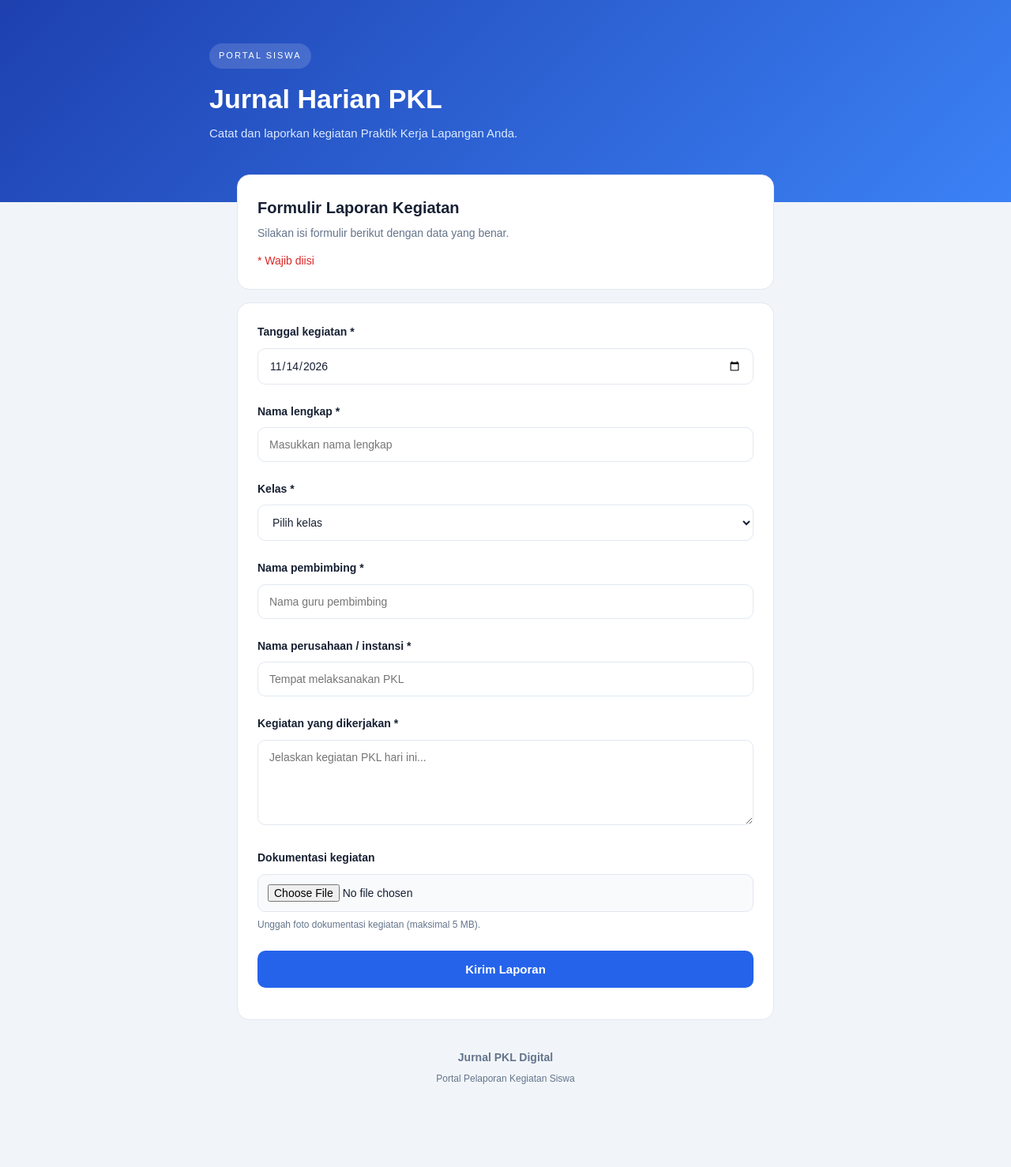
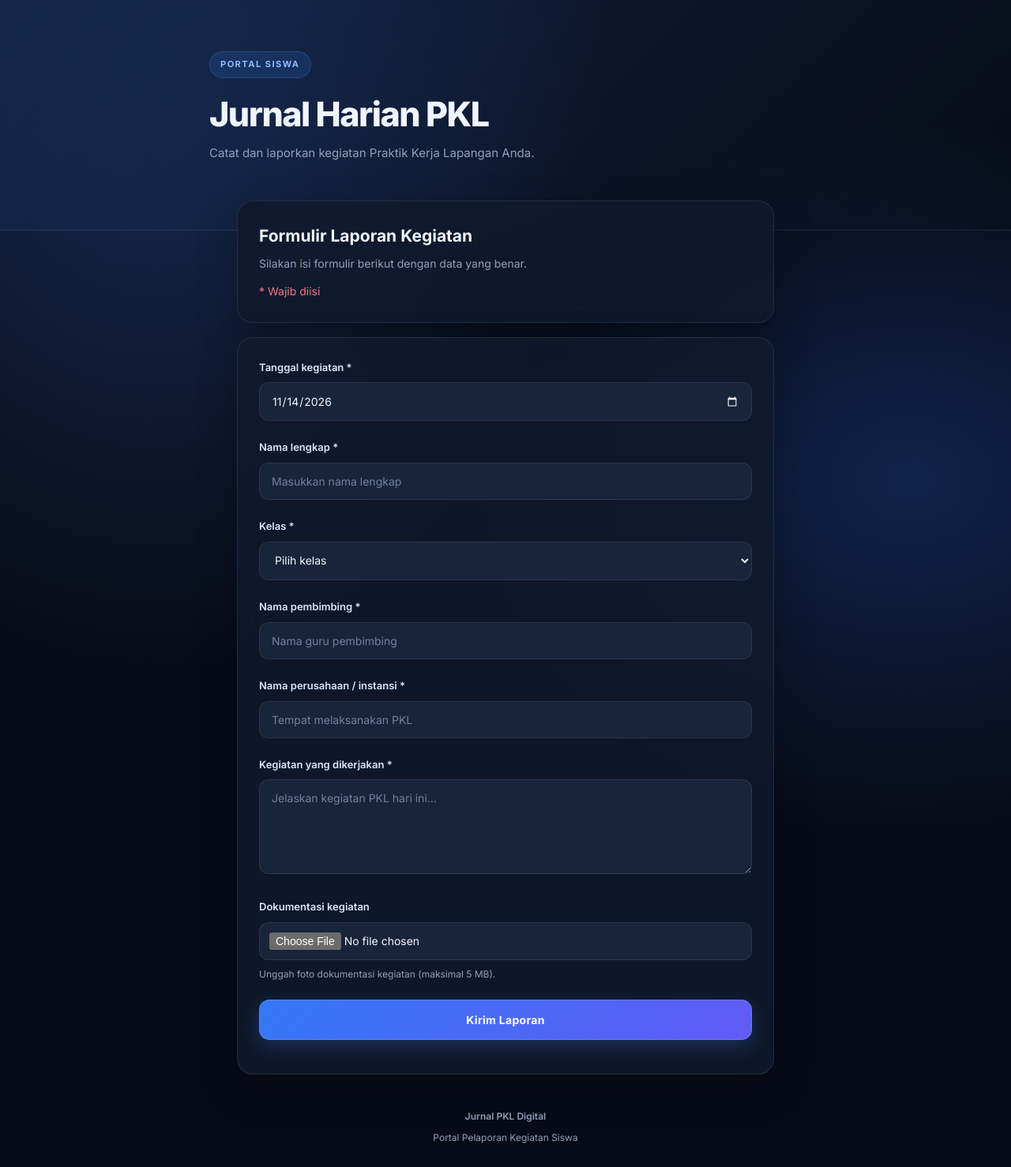
Before and after one commit to web-faiz-belajar/Jurnal-PKL-, a plain HTML site: page index.html in a window 1280 px wide. Shown: the whole page at 79% size. Before the commit the page ends 1436 px from the top, so only its background shows below. Drawn offline with Linux system fonts and the light colour scheme.

Commit message:
Update style.css

```diff
--- a/style.css
+++ b/style.css
@@ -1,3 +1,18 @@
+
+/* ===== DARK PREMIUM THEME ===== */
+
+@import url('https://fonts.googleapis.com/css2?family=Inter:wght@400;500;600;700;800&display=swap');
+
+:root {
+  --bg: #070b16;
+  --card: #101a2d;
+  --card-light: #17243a;
+  --primary: #4f8cff;
+  --primary-light: #78a9ff;
+  --text: #f1f5ff;
+  --muted: #91a0b9;
+  --border: rgba(148, 163, 184, .15);
+}
 
 * {
   margin: 0;
@@ -5,26 +20,27 @@
   box-sizing: border-box;
 }
 
-:root {
-  --primary: #2563eb;
-  --background: #f1f5f9;
-  --surface: #ffffff;
-  --text: #172033;
-  --muted: #64748b;
-  --border: #e2e8f0;
-}
-
 body {
-  font-family: Arial, sans-serif;
-  background: var(--background);
+  font-family: 'Inter', sans-serif;
+  background:
+    radial-gradient(ellipse at 15% 5%, #172b52 0%, transparent 38%),
+    radial-gradient(ellipse at 90% 40%, #10234a 0%, transparent 35%),
+    var(--bg);
   color: var(--text);
+  min-height: 100vh;
   line-height: 1.6;
 }
 
+/* HEADER */
+
 .hero {
-  background: linear-gradient(135deg, #1e40af, #3b82f6);
-  color: white;
-  padding: 55px 20px 75px;
+  padding: 65px 22px 85px;
+  background: linear-gradient(
+    135deg,
+    rgba(20, 40, 75, .8),
+    rgba(7, 11, 22, .2)
+  );
+  border-bottom: 1px solid var(--border);
 }
 
 .hero-content {
@@ -34,43 +50,52 @@ body {
 
 .tag {
   display: inline-block;
+  padding: 7px 13px;
+  border-radius: 30px;
+  background: rgba(59, 130, 246, .15);
+  color: #8dbaff;
   font-size: 11px;
-  letter-spacing: 2px;
-  background: rgba(255,255,255,.15);
-  padding: 7px 12px;
-  border-radius: 20px;
-  margin-bottom: 18px;
+  font-weight: 700;
+  letter-spacing: 1.5px;
+  border: 1px solid rgba(96, 165, 250, .2);
 }
 
 .hero h1 {
-  font-size: 34px;
+  font-size: clamp(29px, 6vw, 43px);
+  font-weight: 800;
+  letter-spacing: -1.5px;
   line-height: 1.2;
-  margin-bottom: 12px;
+  margin: 20px 0 12px;
 }
 
 .hero p {
-  color: #dbeafe;
+  color: var(--muted);
   font-size: 15px;
 }
 
+/* CONTENT */
+
 .container {
-  width: min(100% - 30px, 680px);
-  margin: -35px auto 40px;
+  width: min(100% - 32px, 680px);
+  margin: -38px auto 45px;
   position: relative;
 }
 
 .intro,
 form {
-  background: var(--surface);
-  padding: 25px;
-  border-radius: 16px;
+  background: rgba(16, 26, 45, .88);
+  backdrop-filter: blur(18px);
+  -webkit-backdrop-filter: blur(18px);
   border: 1px solid var(--border);
-  margin-bottom: 16px;
+  border-radius: 20px;
+  padding: 27px;
+  margin-bottom: 18px;
+  box-shadow: 0 18px 50px rgba(0, 0, 0, .25);
 }
 
 .intro h2 {
-  font-size: 20px;
-  margin-bottom: 5px;
+  font-size: 21px;
+  margin-bottom: 7px;
 }
 
 .intro p {
@@ -79,9 +104,11 @@ form {
 }
 
 .intro .required {
-  color: #dc2626;
-  margin-top: 12px;
+  color: #fb7185;
+  margin-top: 13px;
 }
+
+/* FORM */
 
 .form-group {
   margin-bottom: 23px;
@@ -89,7 +116,8 @@ form {
 
 label {
   display: block;
-  font-size: 14px;
+  color: #dce7fb;
+  font-size: 13px;
   font-weight: 600;
   margin-bottom: 9px;
 }
@@ -98,51 +126,63 @@ input,
 select,
 textarea {
   width: 100%;
-  padding: 13px 14px;
+  padding: 14px 15px;
+  background: var(--card-light);
   border: 1px solid var(--border);
-  border-radius: 10px;
+  border-radius: 12px;
+  color: var(--text);
   font-family: inherit;
   font-size: 14px;
-  color: var(--text);
-  background: white;
   outline: none;
-  transition: .2s;
+  transition: .25s ease;
+  color-scheme: dark;
 }
 
 input:focus,
 select:focus,
 textarea:focus {
   border-color: var(--primary);
-  box-shadow: 0 0 0 3px rgba(37,99,235,.1);
+  box-shadow: 0 0 0 4px rgba(79, 140, 255, .13);
+  background: #1b2b45;
+}
+
+input::placeholder,
+textarea::placeholder {
+  color: #71819d;
 }
 
 textarea {
   resize: vertical;
+  min-height: 120px;
 }
 
 input[type="file"] {
   padding: 12px;
-  background: #f8fafc;
+  cursor: pointer;
 }
 
-small {
-  display: block;
-  color: var(--muted);
-  font-size: 12px;
-  margin-top: 7px;
-}
+/* BUTTON */
 
 button {
   width: 100%;
-  border: none;
-  border-radius: 10px;
-  padding: 15px;
-  background: var(--primary);
+  padding: 16px;
+  border: 1px solid rgba(255, 255, 255, .15);
+  border-radius: 13px;
+  background: linear-gradient(135deg, #3478f6, #625cf6);
   color: white;
-  font-size: 15px;
-  font-weight: 600;
+  font-family: inherit;
+  font-size: 14px;
+  font-weight: 700;
+  letter-spacing: .3px;
   cursor: pointer;
-  transition: .2s;
+  box-shadow: 0 8px 25px rgba(59, 130, 246, .25);
+  transition: .25s ease;
+}
+
+button:hover {
+  transform: translateY(-2px);
+  box-shadow: 0 12px 30px rgba(59, 130, 246, .4);
+  filter: brightness(1.12);
 }
 
 button:active {
@@ -152,36 +192,50 @@ button:active {
 button:disabled {
   opacity: .6;
   cursor: not-allowed;
+  transform: none;
 }
+
+/* STATUS & FOOTER */
 
 #status {
   text-align: center;
-  margin-top: 15px;
-  font-size: 14px;
+  margin-top: 16px;
+  font-size: 13px;
+  color: var(--primary-light);
+}
+
+small {
+  display: block;
+  color: var(--muted);
+  font-size: 12px;
+  margin-top: 8px;
 }
 
 footer {
   text-align: center;
-  padding: 20px;
+  padding: 25px 15px;
   color: var(--muted);
+  font-size: 12px;
 }
 
 footer p {
   font-weight: 600;
-  font-size: 14px;
 }
+
+/* MOBILE */
 
 @media (max-width: 480px) {
   .hero {
-    padding: 40px 20px 65px;
+    padding: 48px 20px 72px;
   }
 
   .hero h1 {
-    font-size: 28px;
+    letter-spacing: -1px;
   }
 
   .intro,
   form {
-    padding: 20px;
+    padding: 21px;
+    border-radius: 17px;
   }
 }
```
